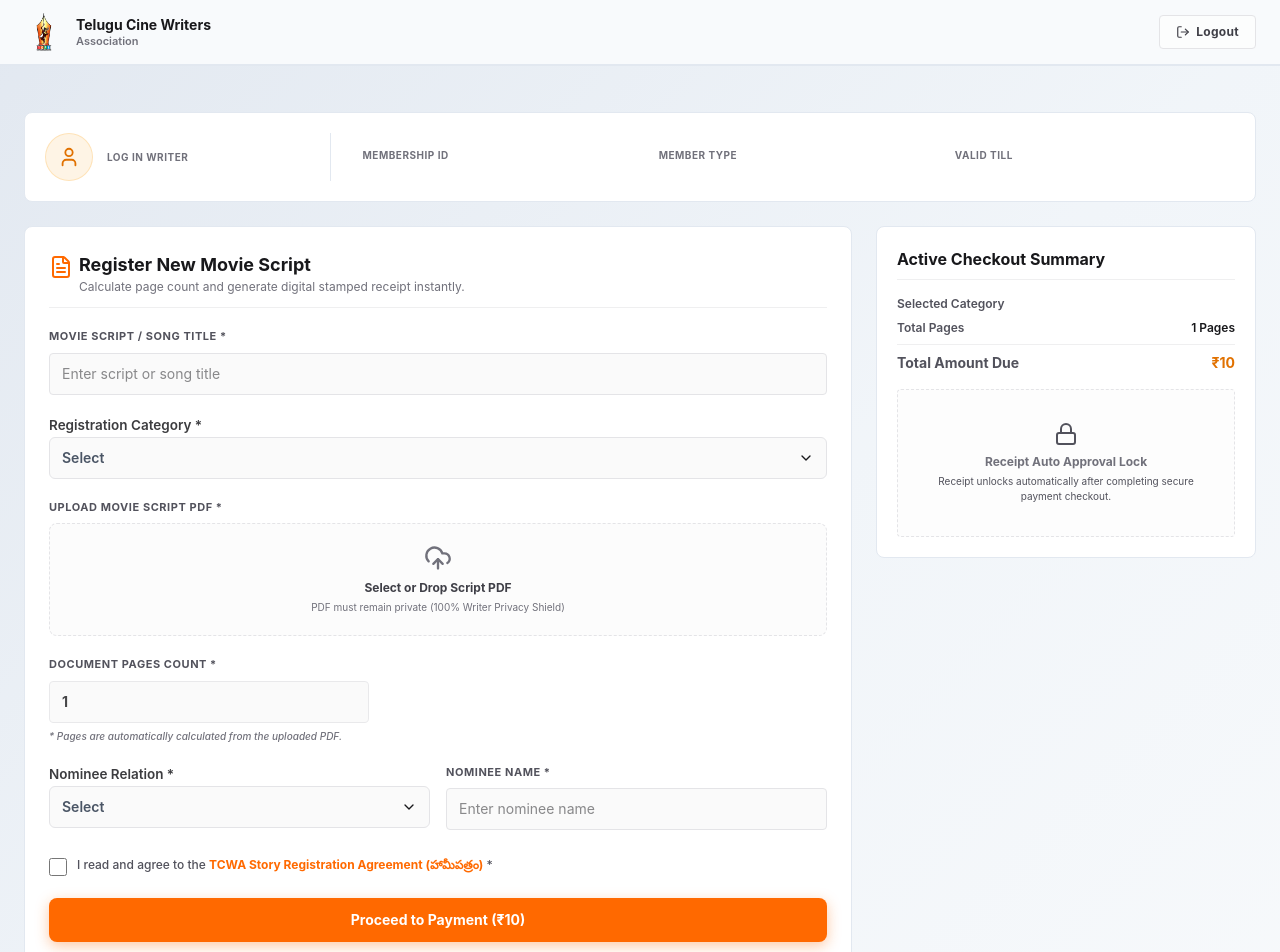
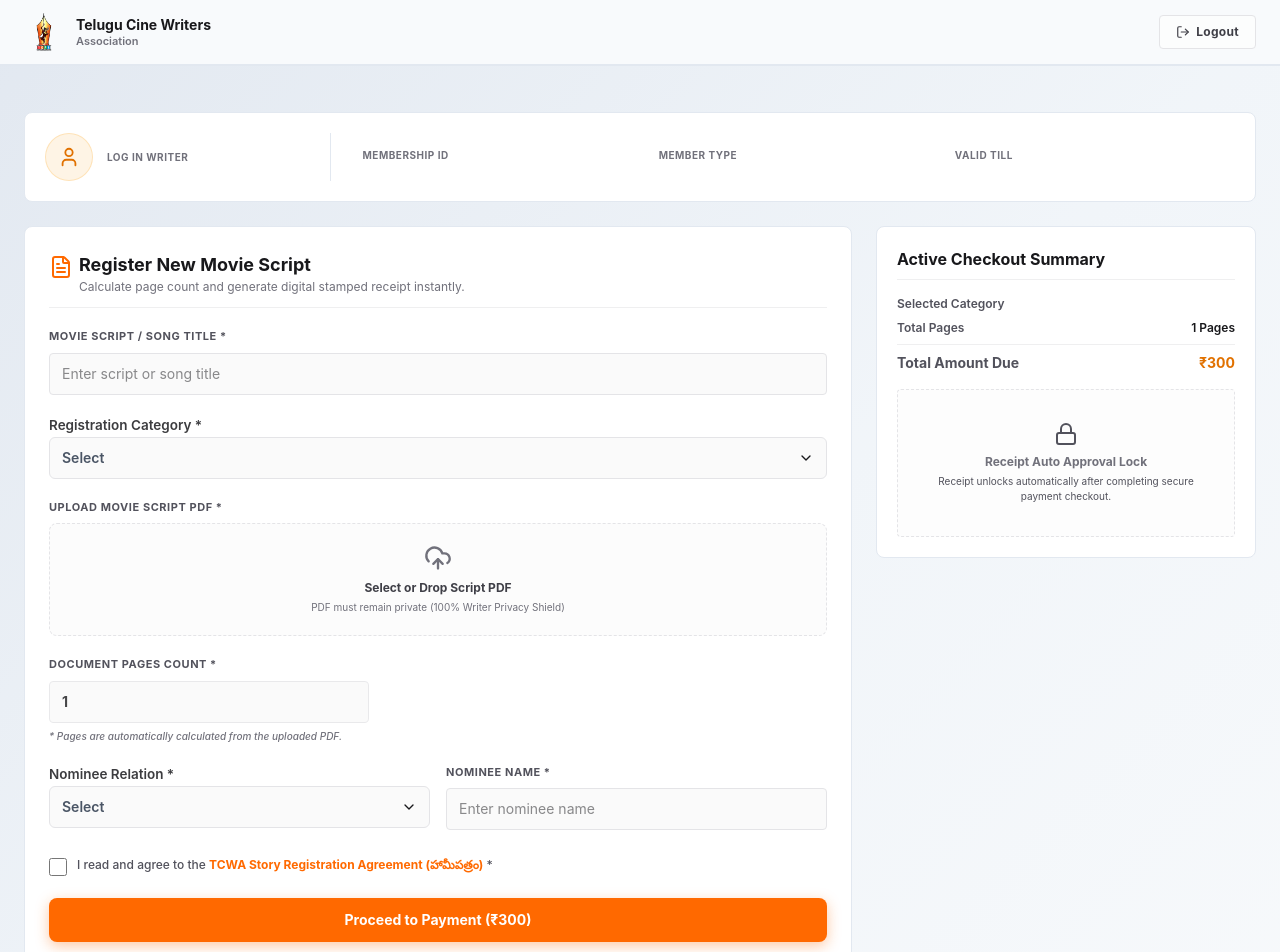
Before and after one commit to bhanudova02/writers-registration, a React (Vite) app in the folder user-writers-registration/: page / in a window 1280 px wide. Shown: the top 952 px of the page. Built offline with nearby package versions, Linux system fonts and the light colour scheme; no server answers; sample sign-in values are in the browser's storage.

Commit message:
feat: update dynamic pricing logic to calculate fee based on 25-page increments

```diff
--- a/user-writers-registration/src/components/dashboard/ReceiptSidebar.jsx
+++ b/user-writers-registration/src/components/dashboard/ReceiptSidebar.jsx
@@ -22,7 +22,7 @@ export default function ReceiptSidebar({
         </div>
         <div className="flex justify-between border-t border-zinc-200/60 pt-2 text-sm font-bold">
           <span>Total Amount Due</span>
-          <span className="text-amber-600">₹{pageCount * 10}</span>
+          <span className="text-amber-600">₹{pageCount > 0 ? Math.ceil(pageCount / 25) * 300 : 0}</span>
         </div>
       </div>
 
--- a/user-writers-registration/src/components/dashboard/RegistrationForm.jsx
+++ b/user-writers-registration/src/components/dashboard/RegistrationForm.jsx
@@ -229,7 +229,7 @@ export default function RegistrationForm({
             <span>Calculating Pages...</span>
           </>
         ) : (
-          <span>Proceed to Payment (₹{pageCount * 10})</span>
+          <span>Proceed to Payment (₹{pageCount > 0 ? Math.ceil(pageCount / 25) * 300 : 0})</span>
         )}
       </button>
     </form>
--- a/user-writers-registration/src/pages/Dashboard.jsx
+++ b/user-writers-registration/src/pages/Dashboard.jsx
@@ -452,7 +452,7 @@ ${formattedClauses}
       }
 
       const tempRegId = `TEMP-REG-${Date.now()}`;
-      const amount = pageCount * 10;
+      const amount = pageCount > 0 ? Math.ceil(pageCount / 25) * 300 : 0;
       await loadRazorpayCheckout();
 
       const paymentResult = await new Promise((resolve, reject) => {
```
